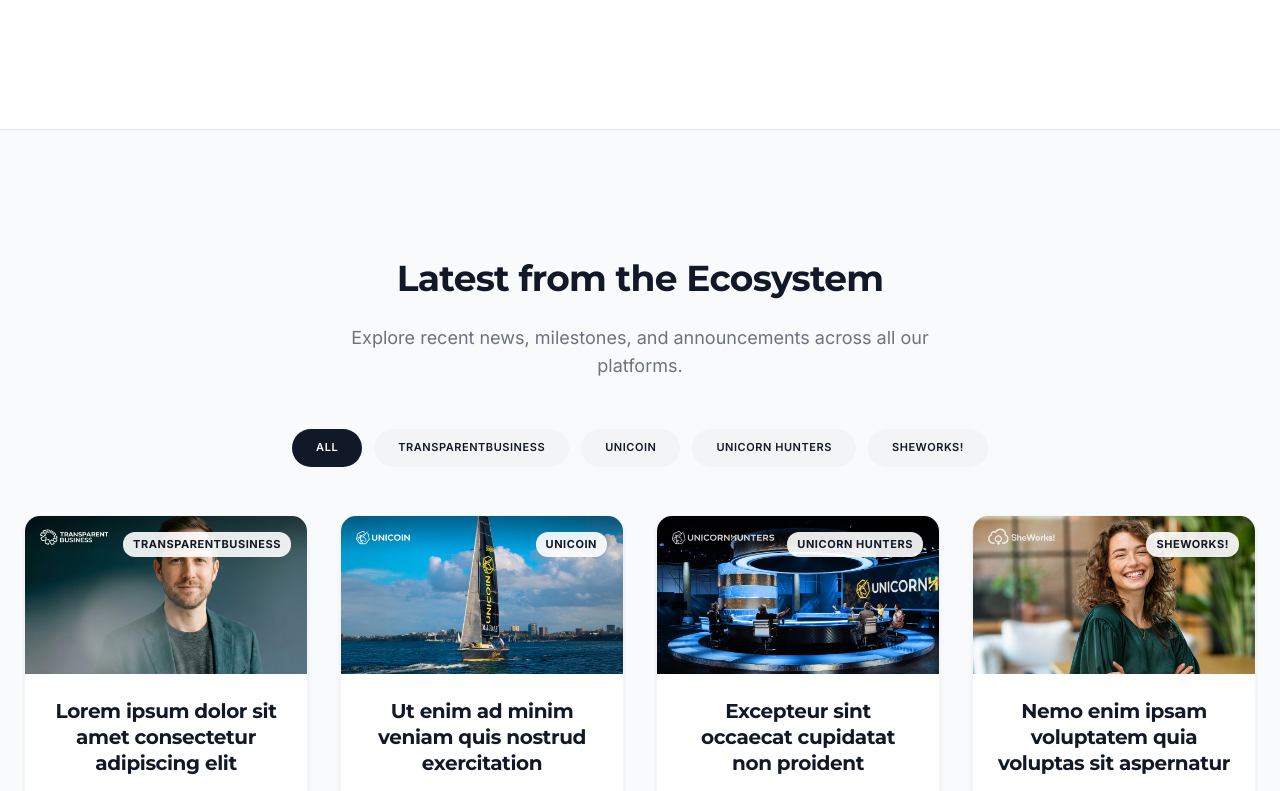
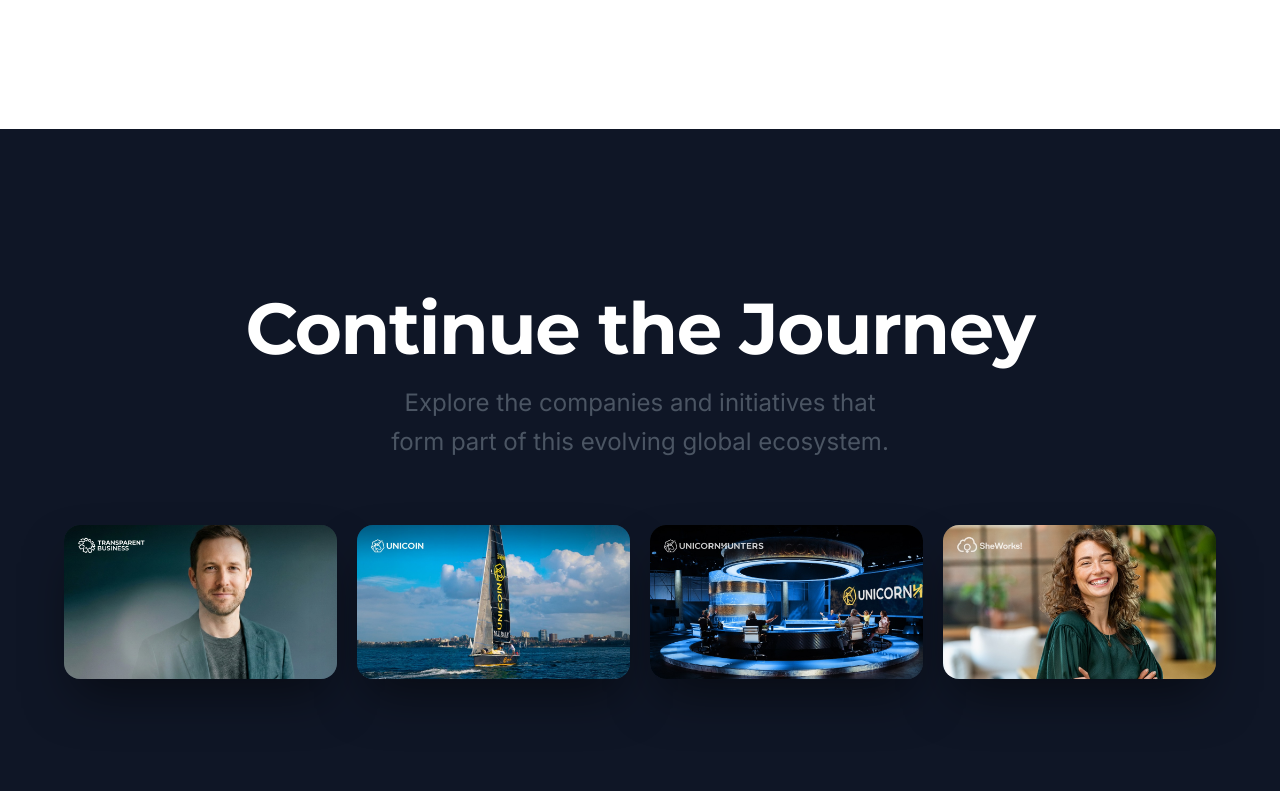
Before and after one commit to natalia-unicoin/tbiz-website, a Next.js app: page / in a window 1280 px wide. Shown: the part 6200-6991 px from the top of the page. Built offline with nearby package versions, Linux system fonts and the light colour scheme; what @mui/material-nextjs would draw is missing.

Commit message:
style: inverse news and final cta block order, sync margins and gutter sizes

```diff
--- a/src/components/NewsSection.tsx
+++ b/src/components/NewsSection.tsx
@@ -48,8 +48,14 @@ const NewsSection = () => {
     );
 
     return (
-        <section style={{ backgroundColor: '#F9FAFB', padding: '120px 24px', borderTop: '1px solid #E5E7EB' }}>
-            <div style={{ maxWidth: '1400px', margin: '0 auto' }}>
+        <section style={{ backgroundColor: '#F9FAFB', paddingBottom: '120px', paddingTop: '120px', borderTop: '1px solid #E5E7EB' }}>
+            <div style={{
+                width: '100vw',
+                marginLeft: 'calc(50% - 50vw)',
+                marginRight: 'calc(50% - 50vw)',
+                paddingLeft: 'clamp(20px, 5vw, 100px)',
+                paddingRight: 'clamp(20px, 5vw, 100px)'
+            }}>
                 <div style={{ textAlign: 'center', marginBottom: '48px' }}>
                     <h2 style={{ fontSize: '36px', fontWeight: 700, color: '#111827', marginBottom: '16px' }}>
                         Latest from the Ecosystem
@@ -97,7 +103,7 @@ const NewsSection = () => {
                             .news-grid {
                                 display: grid;
                                 grid-template-columns: 1fr;
-                                gap: 32px;
+                                gap: 20px;
                             }
                             @media (min-width: 768px) {
                                 .news-grid {
--- a/src/components/TransparentBusiness.tsx
+++ b/src/components/TransparentBusiness.tsx
@@ -11,8 +11,8 @@ const TransparentBusiness = () => {
         <>
             <Hero />
             <StorySection />
+            <FinalCTA />
             <NewsSection />
-            <FinalCTA />
         </>
     );
 };
```
